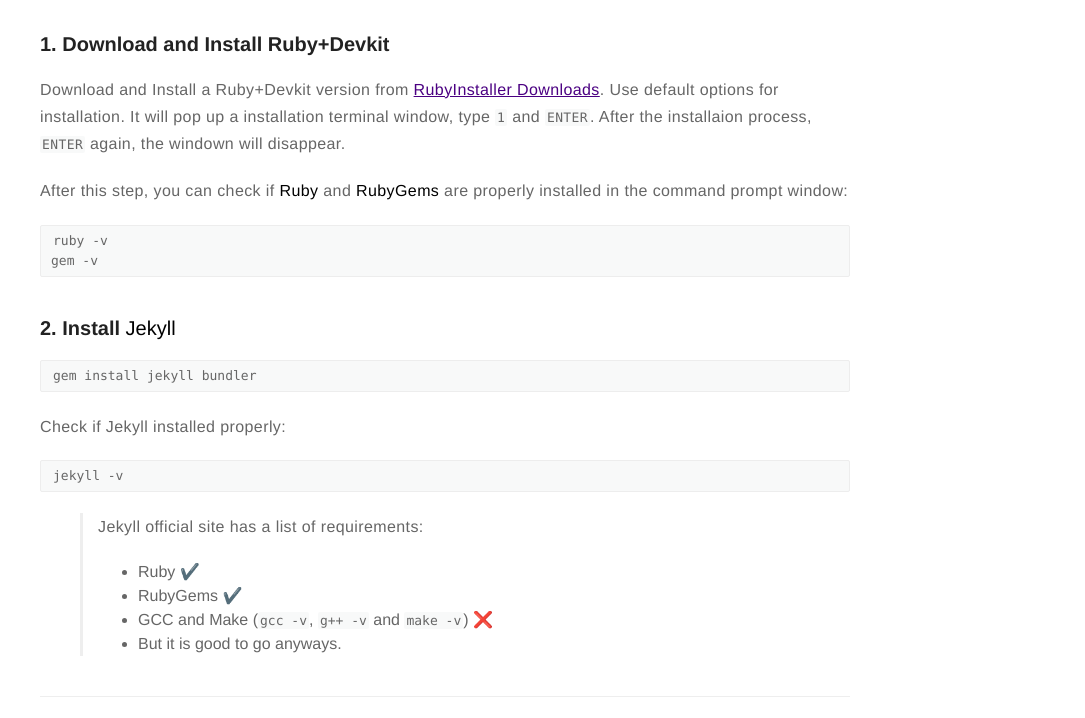
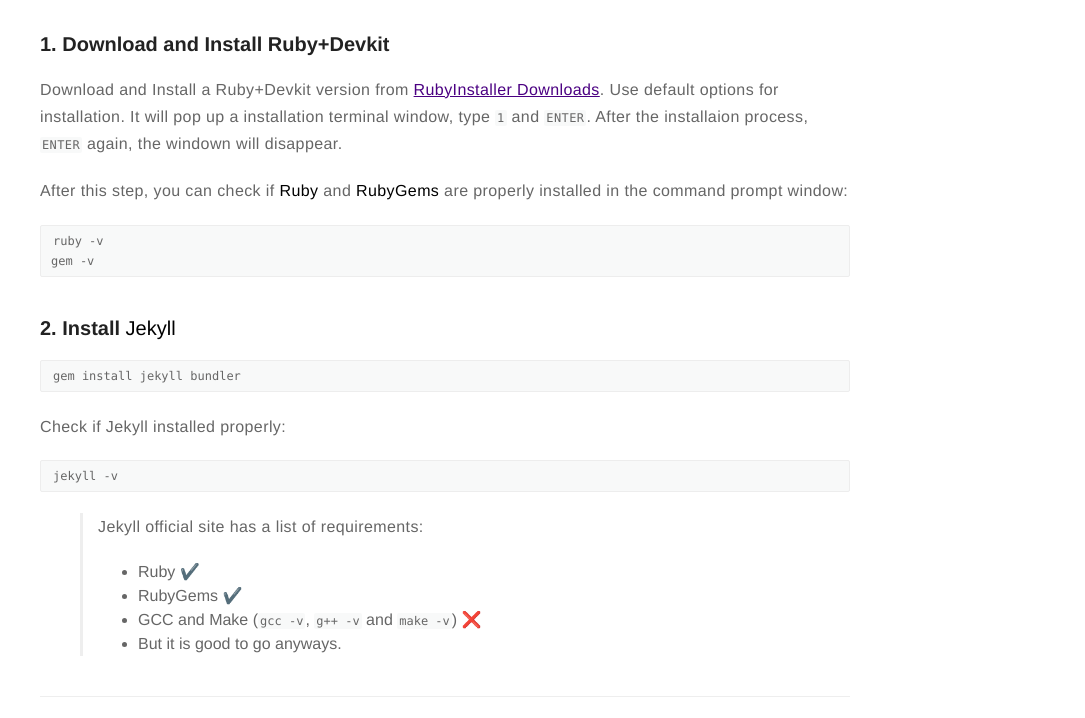
Before and after one commit to subaiwen/subaiwen.github.io, a Jekyll site: the page built from _posts/2019-7-3-Install Jekyll.md, in a window 1280 px wide. Shown: the part 547-1265 px from the top of the page, without its empty margins (195-1280 px from the left). Built offline with Jekyll 4.4.1, drawn with Linux system fonts in a browser that asks for light colours; emoji names are drawn with the system emoji font; comment, search, counter and statistics services are not loaded.

Commit message:
Update general.sass

```diff
--- a/_sass/base/general.sass
+++ b/_sass/base/general.sass
@@ -95,9 +95,10 @@
 tt
 	padding: 1px 2px
 	font-family: $fontMonospace
-	font-size: 13px
+	font-size: 12px
 	line-height: 20px
 	background: #F8F9F9
+	border-radius: 2px
 	border-radius: 2px
 
 pre
```
